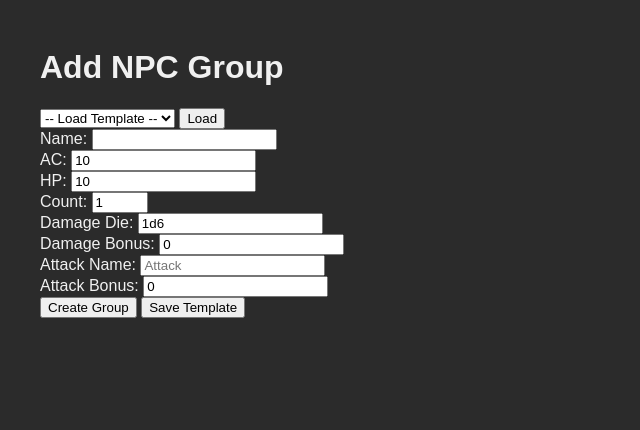
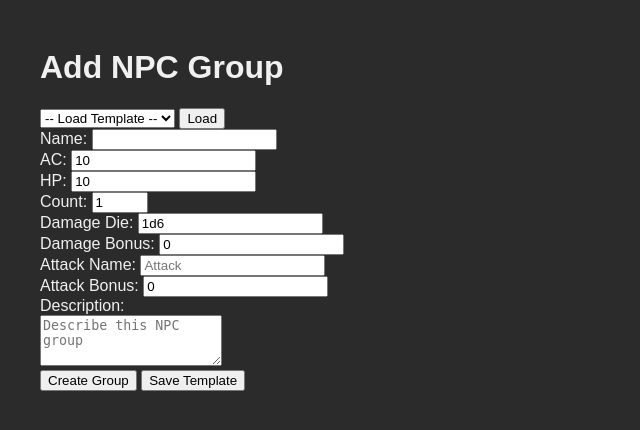
Before and after one commit to MrDMurray/bigbattle, a Flask app: page /add_group in a window 1280 px wide. Shown: the top 430 px of the page, without its empty margins (0-640 px from the left). Run offline with Flask 3, Linux system fonts and the light colour scheme; data comes from the database, SQL or seed files in the repository.

Commit message:
Add NPC description field and color-coded log

```diff
--- a/app.py
+++ b/app.py
@@ -110,6 +110,7 @@
         "id": next_id,
         "name": data.get("name", "Darkrider"),
         "ac": int(data.get("ac", 10)),
+        "description": data.get("description", ""),
         "damage_die": data.get("damage_die", "1d6"),
         "damage_bonus": int(data.get("damage_bonus", 0)),
         "attack_name": data.get("attack_name", "Attack"),
--- a/static/css/style.css
+++ b/static/css/style.css
@@ -59,6 +59,10 @@
   font-size: 12px;
 }
 
+.log-npc { color: #9b59b6; }
+.log-player { color: #3498db; }
+.log-roll { color: #f1c40f; }
+
 .hp-bar {
   width: 100%;
   height: 4px;
--- a/templates/add_group.html
+++ b/templates/add_group.html
@@ -27,6 +27,9 @@
       <label>Damage Bonus: <input type="number" name="damage_bonus" value="0"></label><br>
       <label>Attack Name: <input type="text" name="attack_name" placeholder="Attack"></label><br>
       <label>Attack Bonus: <input type="number" name="attack_bonus" value="0"></label><br>
+      <label>Description:<br>
+        <textarea name="description" rows="3" placeholder="Describe this NPC group"></textarea>
+      </label><br>
       <button type="submit">Create Group</button>
       <button type="button" id="save-template-btn">Save Template</button>
     </form>
```
Also changed, not shown: static/js/script.js (+7 -0 lines).
